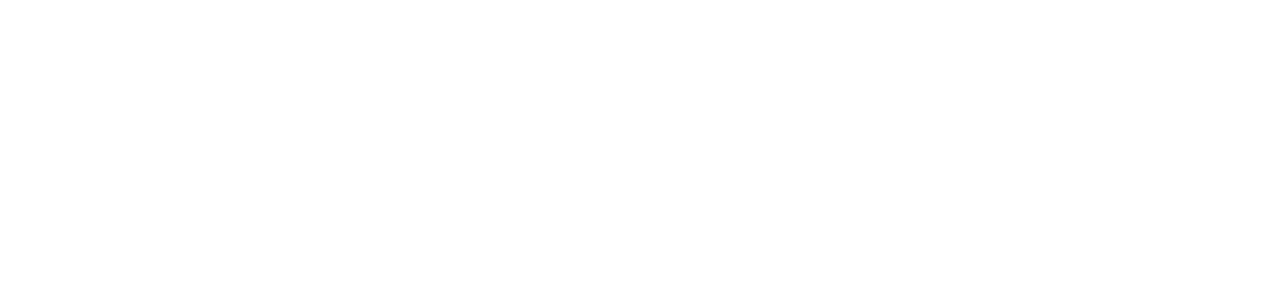
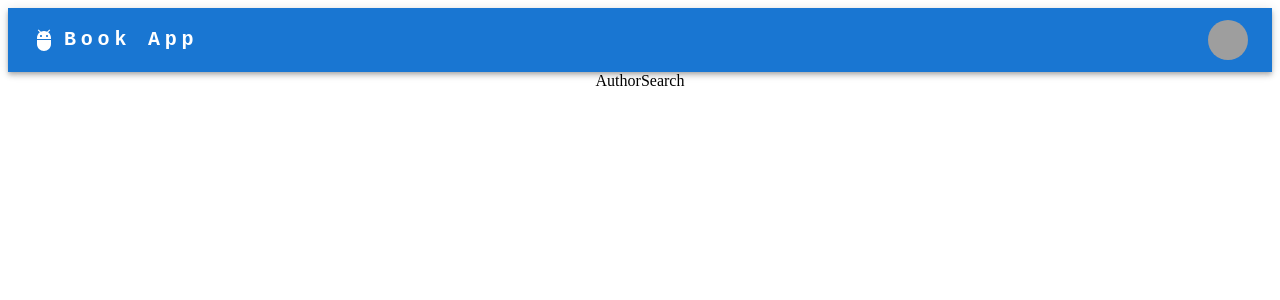
Before and after one commit to Ashmaitelly/itxi_test, a React (Create React App) app: page /search in a window 1280 px wide. Before the commit this address had no page. Shown: the top 300 px of the page. Built offline with nearby package versions, Linux system fonts and the light colour scheme; grey boxes are pictures that could not be loaded; the HTML template or start-up script is replaced by a standard one.

Commit message:
Added app bar

```diff
--- a/package.json
+++ b/package.json
@@ -5,6 +5,7 @@
   "dependencies": {
     "@emotion/react": "^11.9.0",
     "@emotion/styled": "^11.8.1",
+    "@mui/icons-material": "^5.8.3",
     "@mui/material": "^5.8.3",
     "@testing-library/jest-dom": "^5.16.4",
     "@testing-library/react": "^13.3.0",
--- a/src/App.js
+++ b/src/App.js
@@ -1,6 +1,7 @@
 import './App.css';
-import React from 'react';
+import * as React from 'react';
 import SignIn from './views/SignIn';
+import AuthorSearch from './views/AuthorSearch';
 import { BrowserRouter, Routes, Route } from 'react-router-dom';
 
 function App() {
@@ -9,6 +10,7 @@
       <BrowserRouter>
         <Routes>
           <Route exact path="/" element={<SignIn />} />
+          <Route path="/search" element={<AuthorSearch />} />
         </Routes>
       </BrowserRouter>
     </div>
--- /dev/null
+++ b/src/components/BookAppBar.js
@@ -0,0 +1,128 @@
+import * as React from 'react';
+import AppBar from '@mui/material/AppBar';
+import Box from '@mui/material/Box';
+import Toolbar from '@mui/material/Toolbar';
+import IconButton from '@mui/material/IconButton';
+import Typography from '@mui/material/Typography';
+import Menu from '@mui/material/Menu';
+import MenuIcon from '@mui/icons-material/Menu';
+import Container from '@mui/material/Container';
+import Avatar from '@mui/material/Avatar';
+import Button from '@mui/material/Button';
+import Tooltip from '@mui/material/Tooltip';
+import MenuItem from '@mui/material/MenuItem';
+import AdbIcon from '@mui/icons-material/Adb';
+
+const pages = ['Products', 'Pricing', 'Blog'];
+const settings = ['Profile', 'Account', 'Dashboard', 'Logout'];
+
+const BookAppBar = () => {
+  const [anchorElNav, setAnchorElNav] = React.useState(null);
+  const [anchorElUser, setAnchorElUser] = React.useState(null);
+
+  const handleOpenNavMenu = (event) => {
+    setAnchorElNav(event.currentTarget);
+  };
+  const handleOpenUserMenu = (event) => {
+    setAnchorElUser(event.currentTarget);
+  };
+
+  const handleCloseNavMenu = () => {
+    setAnchorElNav(null);
+  };
+
+  const handleCloseUserMenu = () => {
+    setAnchorElUser(null);
+  };
+
+  return (
+    <AppBar position="static">
+      <Container maxWidth="xl">
+        <Toolbar disableGutters>
+          <AdbIcon sx={{ display: { xs: 'none', md: 'flex' }, mr: 1 }} />
+          <Typography
+            variant="h6"
+            noWrap
+            component="a"
+            href="/"
+            sx={{
+              mr: 2,
+              display: { xs: 'none', md: 'flex' },
+              fontFamily: 'monospace',
+              fontWeight: 700,
+              letterSpacing: '.3rem',
+              color: 'inherit',
+              textDecoration: 'none',
+            }}
+          >
+            Book App
+          </Typography>
+
+          <Box sx={{ flexGrow: 1, display: { xs: 'flex', md: 'none' } }}>
+            <IconButton
+              size="large"
+              aria-label="account of current user"
+              aria-controls="menu-appbar"
+              aria-haspopup="true"
+              onClick={handleOpenNavMenu}
+              color="inherit"
+            >
+              <MenuIcon />
+            </IconButton>
+          </Box>
+          <AdbIcon sx={{ display: { xs: 'flex', md: 'none' }, mr: 1 }} />
+          <Typography
+            variant="h5"
+            noWrap
+            component="a"
+            href=""
+            sx={{
+              mr: 2,
+              display: { xs: 'flex', md: 'none' },
+              flexGrow: 1,
+              fontFamily: 'monospace',
+              fontWeight: 700,
+              letterSpacing: '.3rem',
+              color: 'inherit',
+              textDecoration: 'none',
+            }}
+          >
+            BookApp
+          </Typography>
+          <Box sx={{ flexGrow: 1, display: { xs: 'none', md: 'flex' } }}></Box>
+
+          <Box sx={{ flexGrow: 0 }}>
+            <Tooltip title="Open settings">
+              <IconButton onClick={handleOpenUserMenu} sx={{ p: 0 }}>
+                <Avatar alt="Remy Sharp" src="/static/images/avatar/2.jpg" />
+              </IconButton>
+            </Tooltip>
+            <Menu
+              sx={{ mt: '45px' }}
+              id="menu-appbar"
+              anchorEl={anchorElUser}
+              anchorOrigin={{
+                vertical: 'top',
+                horizontal: 'right',
+              }}
+              keepMounted
+              transformOrigin={{
+                vertical: 'top',
+                horizontal: 'right',
+              }}
+              open={Boolean(anchorElUser)}
+              onClose={handleCloseUserMenu}
+            >
+              {settings.map((setting) => (
+                <MenuItem key={setting} onClick={handleCloseUserMenu}>
+                  <Typography textAlign="center">{setting}</Typography>
+                </MenuItem>
+              ))}
+            </Menu>
+          </Box>
+        </Toolbar>
+      </Container>
+    </AppBar>
+  );
+};
+export default BookAppBar;
--- /dev/null
+++ b/src/views/AuthorSearch.js
@@ -0,0 +1,11 @@
+import React from 'react';
+import BookAppBar from '../components/BookAppBar';
+
+export default function AuthorSearch() {
+  return (
+    <div>
+      <BookAppBar />
+      AuthorSearch
+    </div>
+  );
+}
--- a/src/views/SignIn.js
+++ b/src/views/SignIn.js
@@ -5,12 +5,17 @@
 import Container from '@mui/material/Container';
 import { Typography } from '@mui/material';
 import { createTheme, ThemeProvider } from '@mui/material/styles';
+import { useNavigate } from 'react-router-dom';
 
 const theme = createTheme();
 
 export default function SignIn() {
+  //navigation hook
+  const navigate = useNavigate();
+  //set user
   const callbackResponse = (response) => {
-    console.log(response.credential);
+    localStorage.setItem('user', response.credential);
+    navigate('/search');
   };
 
   React.useEffect(() => {
@@ -25,6 +30,7 @@
       size: 'large',
     });
   }, []);
+
   return (
     <ThemeProvider theme={theme}>
       <Container component="main" maxWidth="xs">
```
Also changed, not shown: 1 other file (tests, documents, lock files or other folders).
